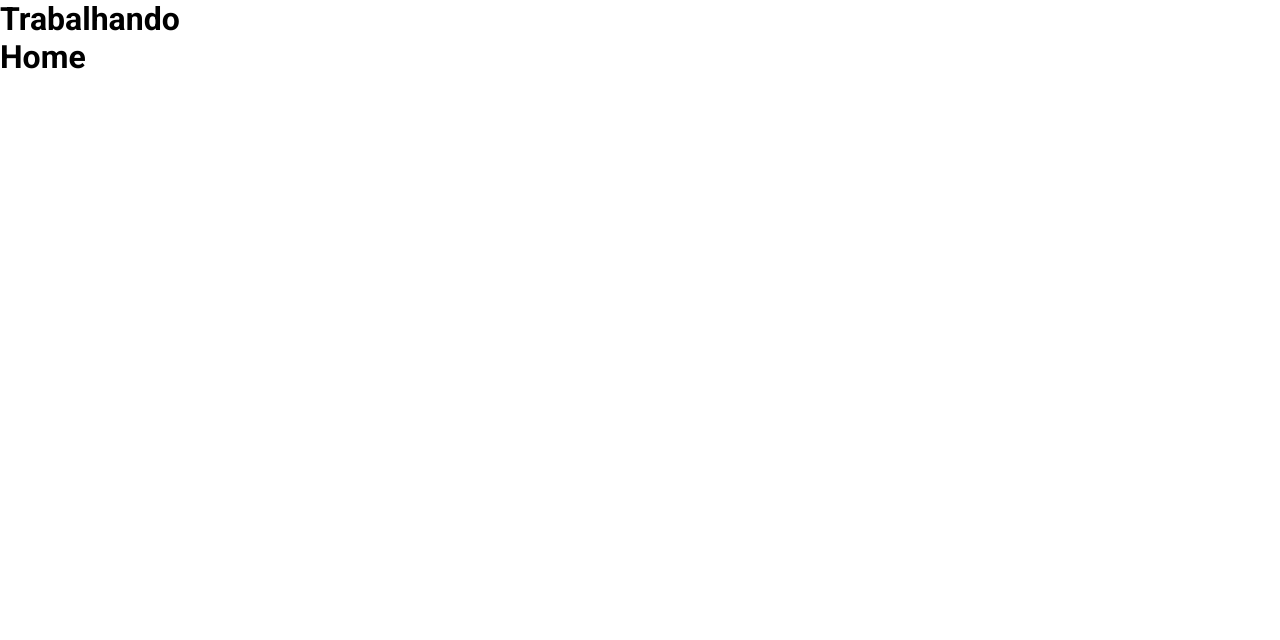
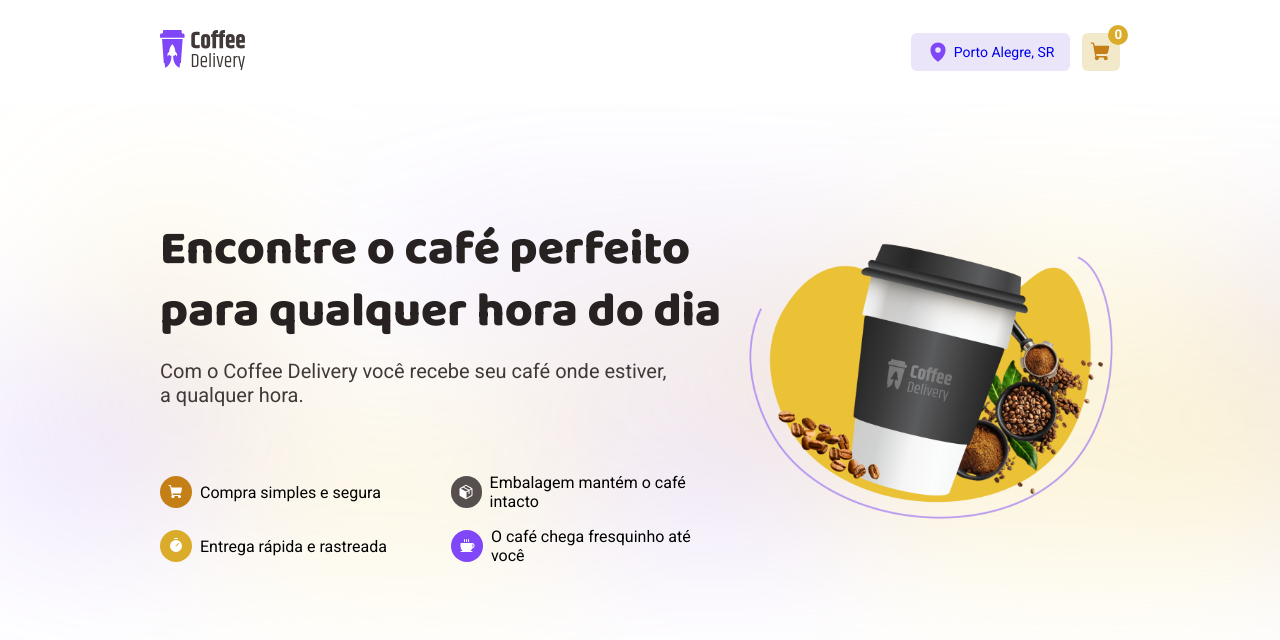
Before and after one commit to PedroMakengo/ignite-coffe-delivery, a React (Vite) app: page /home in a window 1280 px wide. Shown: the top 640 px of the page. Built offline with nearby package versions, Linux system fonts and the light colour scheme.

Commit message:
Trabalhando

```diff
--- a/src/components/Header/index.tsx
+++ b/src/components/Header/index.tsx
@@ -1,7 +1,27 @@
+import { ShoppingCart, MapPin } from 'phosphor-react'
+import { NavLink } from 'react-router-dom'
+import { Content, Container, ButtonCheckout, ButtonCity } from './styles'
+
+import logo from '../../assets/logo.svg'
+
 export function Header() {
   return (
-    <div>
-      <h1>Trabalhando</h1>
-    </div>
+    <Container>
+      <Content>
+        <NavLink to="/home">
+          <img src={logo} />
+        </NavLink>
+        <nav>
+          <ButtonCity to="/home">
+            <MapPin size={22} color="#8047F8" weight="fill" />
+            Porto Alegre, SR
+          </ButtonCity>
+          <ButtonCheckout to="/checkout">
+            <ShoppingCart size={22} color="#C47F17" weight="fill" />
+            <sup>0</sup>
+          </ButtonCheckout>
+        </nav>
+      </Content>
+    </Container>
   )
 }
--- /dev/null
+++ b/src/components/Header/styles.ts
@@ -0,0 +1,69 @@
+import styled from 'styled-components'
+import { NavLink } from 'react-router-dom'
+
+export const Container = styled.div`
+  height: 6.5rem;
+`
+export const Content = styled.header`
+  width: 75%;
+  height: 100%;
+
+  display: flex;
+  align-items: center;
+  justify-content: space-between;
+
+  margin: 0 auto;
+
+  nav {
+    display: flex;
+    gap: 0.75rem;
+
+    a {
+      display: flex;
+      align-items: center;
+      justify-content: center;
+      border-radius: 6px;
+
+      text-decoration: none;
+      padding: 8px;
+      cursor: pointer;
+    }
+  }
+`
+
+export const ButtonCheckout = styled(NavLink)`
+  width: 2.37rem;
+  height: 2.37rem;
+  background: ${(props) => props.theme['yellow-light']};
+  position: relative;
+
+  sup {
+    position: absolute;
+    right: -8px;
+    top: -8px;
+
+    background: ${(props) => props.theme['yellow']};
+    width: 1.25rem;
+    height: 1.25rem;
+
+    border-radius: 9999px;
+
+    display: flex;
+    align-items: center;
+    justify-content: center;
+
+    font-weight: 700;
+    letter-spacing: -0.06em;
+    line-height: 130%;
+
+    color: ${(props) => props.theme['white']};
+  }
+`
+
+export const ButtonCity = styled(NavLink)`
+  width: 9.93rem;
+  background: ${(props) => props.theme['purple-light']};
+
+  font-size: 0.875rem;
+  gap: 0.3rem;
+`
--- a/src/layouts/DefaultLayout/styles.ts
+++ b/src/layouts/DefaultLayout/styles.ts
@@ -1,3 +1,3 @@
 import styled from 'styled-components'
 
-export const LayoutContainer = styled.header``
+export const LayoutContainer = styled.div``
--- /dev/null
+++ b/src/pages/Home/components/Banner/index.tsx
@@ -0,0 +1,60 @@
+import { ShoppingCart, Timer, Coffee, Package } from 'phosphor-react'
+import {
+  Background,
+  Container,
+  Content,
+  Photo,
+  ContentHeader,
+  BorderYellowDark,
+  BorderYellowLight,
+  BorderGray,
+  BorderPurple,
+} from './styles'
+
+import coffeeImg from '../../../../assets/coffee.svg'
+export function Banner() {
+  return (
+    <Background>
+      <Container>
+        <Content>
+          <ContentHeader>
+            <h1>Encontre o café perfeito para qualquer hora do dia </h1>
+            <p>
+              Com o Coffee Delivery você recebe seu café onde estiver, a
+              qualquer hora.
+            </p>
+          </ContentHeader>
+          <ul>
+            <li>
+              <BorderYellowDark>
+                <ShoppingCart size={16} color="#fff" weight="fill" />
+              </BorderYellowDark>
+              <span>Compra simples e segura</span>
+            </li>
+            <li>
+              <BorderGray>
+                <Package size={16} color="#fff" weight="fill" />
+              </BorderGray>
+              <span>Embalagem mantém o café intacto</span>
+            </li>
+            <li>
+              <BorderYellowLight>
+                <Timer size={16} color="#fff" weight="fill" />
+              </BorderYellowLight>
+              <span>Entrega rápida e rastreada</span>
+            </li>
+            <li>
+              <BorderPurple>
+                <Coffee size={16} color="#fff" weight="fill" />
+              </BorderPurple>
+              <span>O café chega fresquinho até você</span>
+            </li>
+          </ul>
+        </Content>
+        <Photo>
+          <img src={coffeeImg} />
+        </Photo>
+      </Container>
+    </Background>
+  )
+}
--- /dev/null
+++ b/src/pages/Home/components/Banner/styles.ts
@@ -0,0 +1,90 @@
+import styled from 'styled-components'
+
+import BannerImg from '../../../../assets/banner.svg'
+
+export const Background = styled.div`
+  background-image: url(${BannerImg});
+  background-size: cover;
+  height: 70vh;
+`
+export const Container = styled.div`
+  width: 75%;
+  height: 100%;
+
+  display: flex;
+  align-items: center;
+  justify-content: space-between;
+
+  margin: 0 auto;
+  gap: 1rem;
+`
+export const Content = styled.div`
+  width: 60%;
+
+  ul {
+    display: grid;
+    grid-template-columns: repeat(2, 1fr);
+    gap: 1rem;
+
+    margin-top: 4.12rem;
+    list-style: none;
+
+    li {
+      display: flex;
+      gap: 0.5rem;
+      align-items: center;
+
+      div {
+        width: 32px;
+        height: 32px;
+
+        border-radius: 9999px;
+
+        display: flex;
+        align-items: center;
+        justify-content: center;
+      }
+    }
+  }
+`
+
+export const BorderYellowDark = styled.div`
+  background-color: ${(props) => props.theme['yellow-dark']};
+`
+export const BorderYellowLight = styled.div`
+  background-color: ${(props) => props.theme['yellow']};
+`
+
+export const BorderGray = styled.div`
+  background-color: ${(props) => props.theme['base-text']};
+`
+
+export const BorderPurple = styled.div`
+  background-color: ${(props) => props.theme['purple']};
+`
+
+export const ContentHeader = styled.div`
+  h1 {
+    font-family: 'Baloo 2', cursive;
+    font-size: 3rem;
+    font-weight: 800;
+    line-height: 130%;
+
+    margin-block: 1rem;
+
+    color: ${(props) => props.theme['base-title']};
+  }
+
+  p {
+    color: ${(props) => props.theme['base-subtitle']};
+    font-size: 1.25rem;
+    width: 90%;
+  }
+`
+export const Photo = styled.div`
+  width: 40%;
+
+  img {
+    width: 100%;
+  }
+`
--- /dev/null
+++ b/src/pages/Home/components/MainCoffee/styles.ts
@@ -0,0 +1 @@
+import styled from 'styled-components'
--- /dev/null
+++ b/src/pages/Home/index.tsx
@@ -0,0 +1,5 @@
+import { Banner } from './components/Banner'
+
+export function Home() {
+  return <Banner />
+}
--- a/src/router/index.tsx
+++ b/src/router/index.tsx
@@ -1,12 +1,13 @@
 import { Routes, Route } from 'react-router-dom'
 import { DefaultLayout } from '../layouts/DefaultLayout'
+import { Home } from '../pages/Home'
 
 export function Router() {
   return (
     <Routes>
       <Route path="/" element={<DefaultLayout />}>
-        <Route path="/home" element={<h1>Home</h1>} />
-        <Route path="/checkout" element={<h1>Home</h1>} />
+        <Route path="/home" element={<Home />} />
+        <Route path="/checkout" element={<h1>Checkout</h1>} />
         <Route path="/success" element={<h1>Home</h1>} />
       </Route>
     </Routes>
```
Also changed, not shown: src/pages/Home/components/MainCoffee/index.tsx (added, +7 -0 lines), src/assets/coffee.svg (renamed from src/assets/coffe.svg), src/pages/Home/styles.ts (added).
